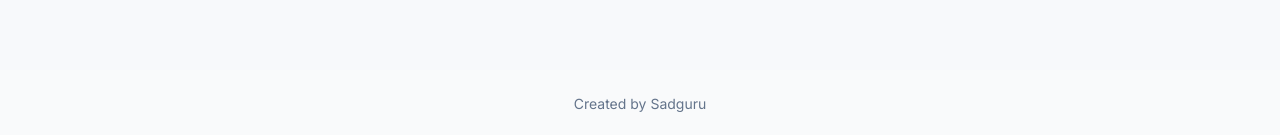
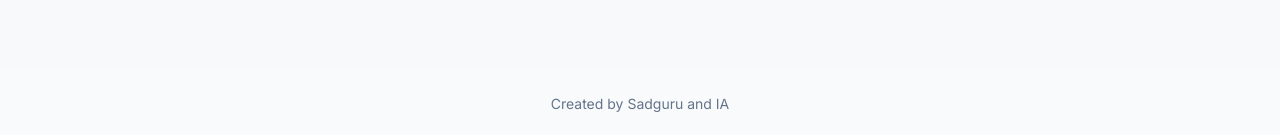
Before and after one commit to khannukarsneha2707-droid/Invoiceflow, a Next.js app: page / in a window 1280 px wide. Shown: the part 1836-1971 px from the top of the page. Built offline with nearby package versions, Linux system fonts and the light colour scheme; no server answers.

Commit message:
feat: Update footer attribution
Add IA to the creator attribution in the site footer.

```diff
--- a/src/app/layout.tsx
+++ b/src/app/layout.tsx
@@ -25,7 +25,7 @@ export default function RootLayout({
         <FirebaseClientProvider>
           {children}
           <footer className="py-6 text-center text-sm text-muted-foreground">
-            Created by Sadguru
+            Created by Sadguru and IA
           </footer>
           <Toaster />
         </FirebaseClientProvider>
```
